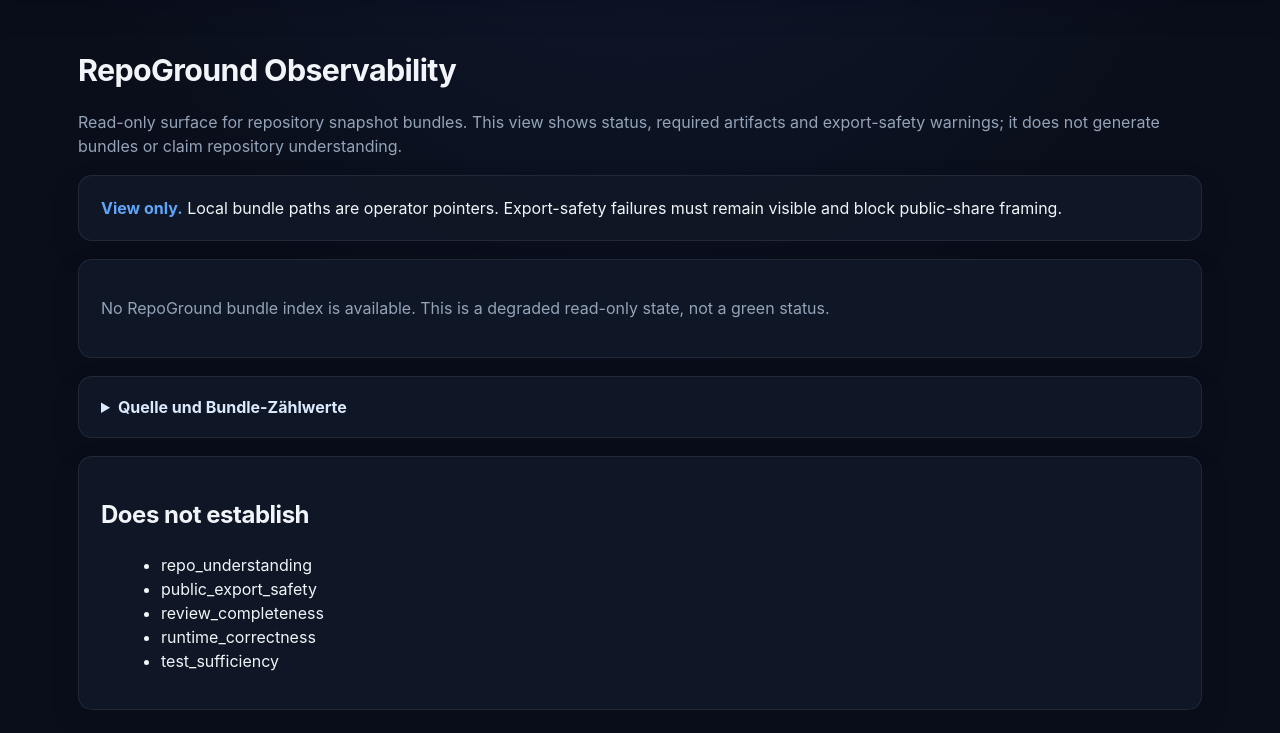
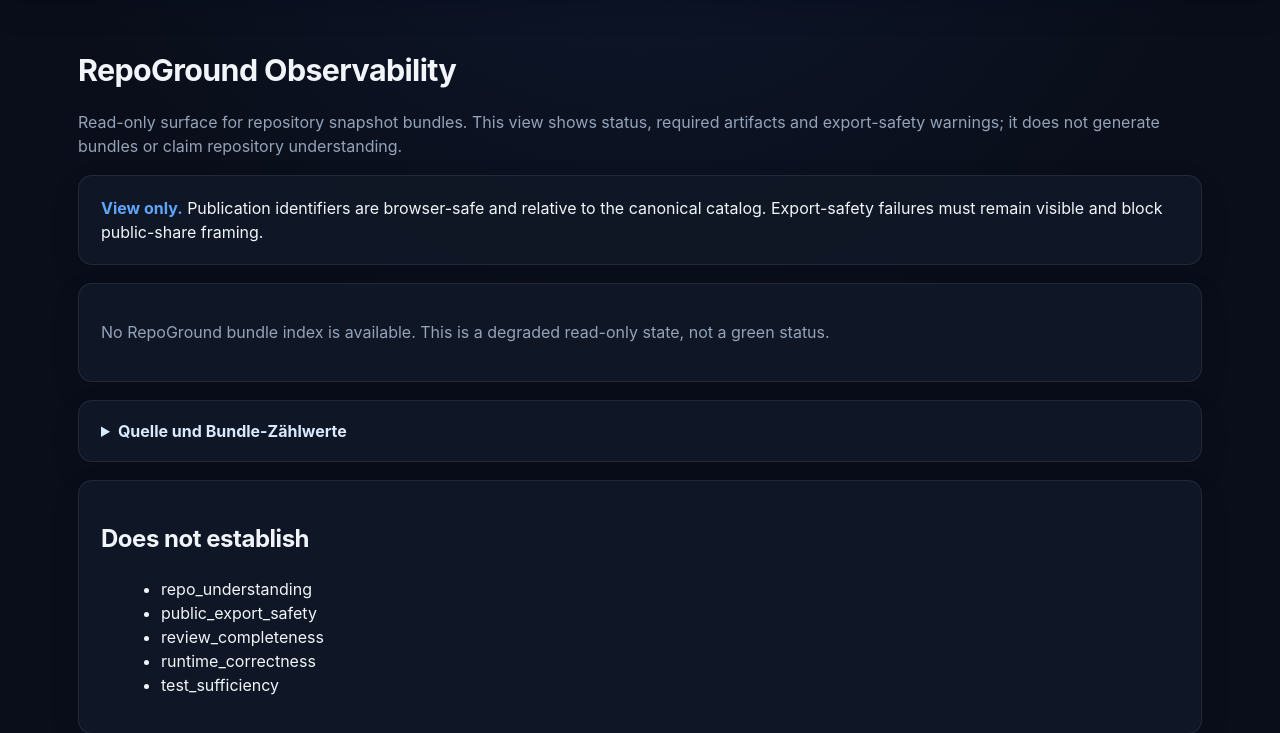
Before and after one commit to heimgewebe/leitstand, a Node server app: page /repoground in a window 1280 px wide. Shown: the part 55-788 px from the top of the page. Before the commit the page ends 765 px from the top, so only its background shows below. Run offline with Node 20, Linux system fonts and the light colour scheme; some libraries are stand-ins or nearby versions.

Commit message:
fix(repoground): redact publication host paths

```diff
--- a/src/fixtures/repobrief-bundles.json
+++ b/src/fixtures/repobrief-bundles.json
@@ -14,10 +14,10 @@
     {
       "repo": "leitstand",
       "bundleStem": "leitstand-max-260705-0443",
-      "bundleDirectory": "/home/alex/repos/merges/leitstand-max-260705-0643",
-      "bundleManifest": "/home/alex/repos/merges/leitstand-max-260705-0643/leitstand-max-260705-0443_merge.bundle.manifest.json",
-      "agentReadingPack": "/home/alex/repos/merges/leitstand-max-260705-0643/leitstand-max-260705-0443_merge.agent_reading_pack.md",
-      "canonicalDump": "/home/alex/repos/merges/leitstand-max-260705-0643/leitstand-max-260705-0443_merge.md",
+      "bundleDirectory": "fixture/leitstand-max-260705-0643",
+      "bundleManifest": "fixture/leitstand-max-260705-0643/leitstand-max-260705-0443_merge.bundle.manifest.json",
+      "agentReadingPack": "fixture/leitstand-max-260705-0643/leitstand-max-260705-0443_merge.agent_reading_pack.md",
+      "canonicalDump": "fixture/leitstand-max-260705-0643/leitstand-max-260705-0443_merge.md",
       "sourceCommit": "0aeb59942d4b70d92129516139b4f46d3e07ec1d",
       "snapshotStatus": "ok",
       "preflightStatus": "warn",
--- a/src/views/repobriefs.ejs
+++ b/src/views/repobriefs.ejs
@@ -15,7 +15,7 @@
     <p class="subtitle">Read-only surface for repository snapshot bundles. This view shows status, required artifacts and export-safety warnings; it does not generate bundles or claim repository understanding.</p>
 
     <section class="notice">
-      <strong>View only.</strong> Local bundle paths are operator pointers. Export-safety failures must remain visible and block public-share framing.
+      <strong>View only.</strong> Publication identifiers are browser-safe and relative to the canonical catalog. Export-safety failures must remain visible and block public-share framing.
     </section>
 
 
@@ -35,7 +35,7 @@
           <div class="meta-item"><div class="label">Source commit</div><div class="value"><%= bundle.source_commit || '—' %></div></div>
           <div class="meta-item"><div class="label">Manifest</div><div class="value"><%= bundle.bundle_manifest %></div></div>
         </div>
-        <h3>Local operator pointers</h3>
+        <h3>Publication identifiers</h3>
         <ul>
           <li>Bundle directory: <code><%= bundle.bundle_directory %></code></li>
           <li>Agent reading pack: <code><%= bundle.agent_reading_pack %></code></li>
```
Also changed, not shown: src/controllers/repoBrief.ts (+11 -1 lines), tests/controllers/repoBrief.test.ts (+17 -6 lines), 1 other file.
